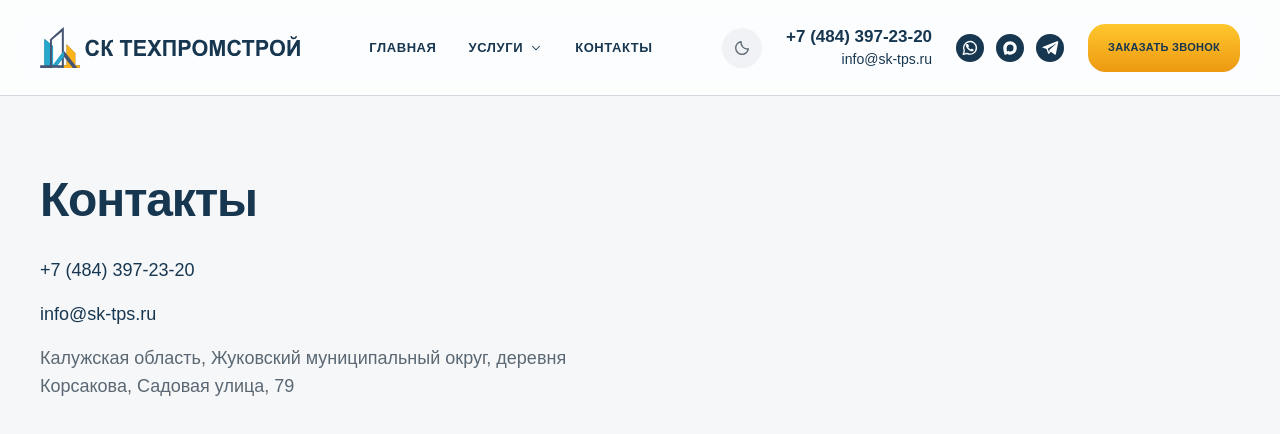
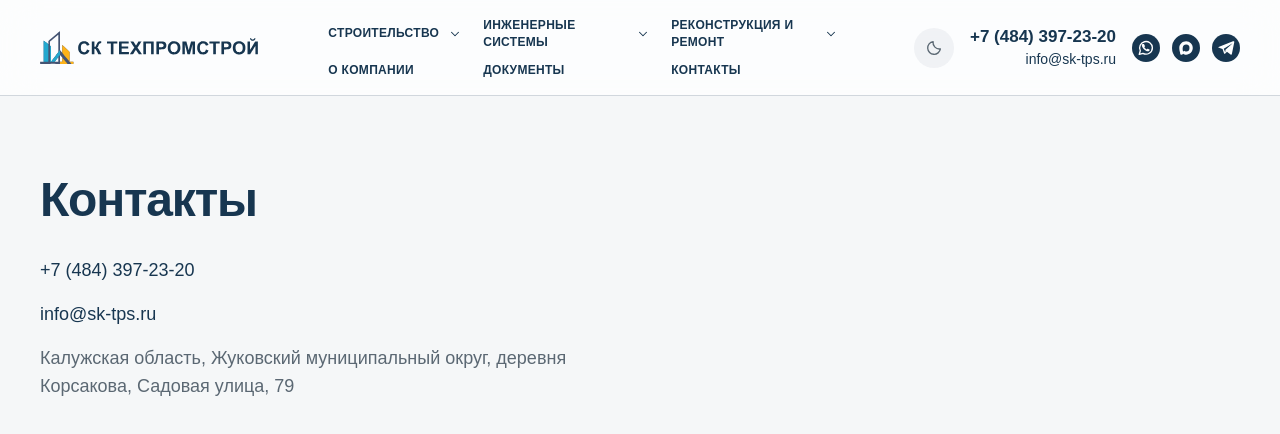
Before and after one commit to Cyrillkel/sk-tps, a Next.js app in the folder frontend/: page /contacts in a window 1280 px wide. Shown: the top 434 px of the page. Built offline with nearby package versions, Linux system fonts and the light colour scheme.

Commit message:
feat: enhance service navigation and add service directions

```diff
--- a/frontend/src/_app/styles/globals.css
+++ b/frontend/src/_app/styles/globals.css
@@ -502,6 +502,10 @@
 
 @media (min-width: 1280px) {
   :root { --site-header-height: 96px; }
+
+  .header-logo {
+    width: clamp(200px, 17vw, 260px);
+  }
 }
 
 @media (min-width: 1024px) {
--- a/frontend/src/_pages/service/ui/service-page.tsx
+++ b/frontend/src/_pages/service/ui/service-page.tsx
@@ -1,20 +1,25 @@
 import type { Metadata } from "next";
 import { notFound } from "next/navigation";
 
-import { services } from "@/entities/service";
+import { serviceDirections, services } from "@/entities/service";
 import { Container } from "@/shared/ui";
 
 type ServicePageProps = {
   params: Promise<{ slug: string }>;
 };
 
+const servicePages = [
+  ...services,
+  ...serviceDirections.filter((direction) => direction.slug !== "seti"),
+];
+
 export function generateStaticParams() {
-  return services.map(({ slug }) => ({ slug }));
+  return servicePages.map(({ slug }) => ({ slug }));
 }
 
 export async function generateMetadata({ params }: ServicePageProps): Promise<Metadata> {
   const { slug } = await params;
-  const service = services.find((item) => item.slug === slug);
+  const service = servicePages.find((item) => item.slug === slug);
 
   if (!service) notFound();
 
@@ -23,7 +28,7 @@ export async function generateMetadata({ params }: ServicePageProps): Promise<Me
 
 export async function ServicePage({ params }: ServicePageProps) {
   const { slug } = await params;
-  const service = services.find((item) => item.slug === slug);
+  const service = servicePages.find((item) => item.slug === slug);
 
   if (!service) notFound();
 
--- a/frontend/src/entities/service/index.ts
+++ b/frontend/src/entities/service/index.ts
@@ -1 +1,2 @@
 export { navigationServices, services } from "./model/services";
+export { serviceDirections, type ServiceDirection, type ServiceDirectionSlug } from "./model/service-directions";
--- /dev/null
+++ b/frontend/src/entities/service/model/service-directions.ts
@@ -0,0 +1,52 @@
+export type ServiceDirection = {
+  slug: string;
+  navigationLabel: string;
+  title: string;
+  overviewLabel: string;
+  projectsHref: string;
+  projects: readonly { title: string; href: string }[];
+};
+
+export const serviceDirections = [
+  {
+    slug: "stroitelstvo",
+    navigationLabel: "Строительство",
+    title: "Строительство зданий и сооружений",
+    overviewLabel: "О строительстве",
+    projectsHref: "https://sk-tps.ru/stroitelstvo",
+    projects: [
+      { title: "Изготовление и монтаж арочного навеса", href: "https://sk-tps.ru/izgotovlenie_montazh_arochnovo_navesa" },
+      { title: "Изготовление и монтаж входной группы", href: "https://sk-tps.ru/izgotovlenie_i_montazh_vhodnoj_gruppy" },
+      { title: "Изготовление и монтаж лестницы", href: "https://sk-tps.ru/izgotovlenie_i_montazh_lestnicy" },
+      { title: "Изготовление и монтаж навеса 6 × 12 м", href: "https://sk-tps.ru/izgotovlenie_i_montazh_navesa_6_12" },
+    ],
+  },
+  {
+    slug: "seti",
+    navigationLabel: "Инженерные системы",
+    title: "Инженерные и технологические системы",
+    overviewLabel: "Об инженерных системах",
+    projectsHref: "https://sk-tps.ru/seti",
+    projects: [
+      { title: "Реконструкция канализации «Ново Пакаджинг ББ»", href: "https://sk-tps.ru/rekonstrukciya_naruzhnoj_kanalizacii" },
+      { title: "Реконструкция водопровода КДЦ «Мир»", href: "https://sk-tps.ru/rekonstrukciya_pozharnogo_i_bytovogo_vodoprovoda" },
+      { title: "Монтаж тепловой сети «Адитим»", href: "https://sk-tps.ru/montazh_teplovoj_seti" },
+      { title: "Реконструкция паропровода Юхнов-1", href: "https://sk-tps.ru/rekonstrukciya_paroprovoda" },
+    ],
+  },
+  {
+    slug: "remont",
+    navigationLabel: "Реконструкция и ремонт",
+    title: "Реконструкция и капитальный ремонт",
+    overviewLabel: "О реконструкции и ремонте",
+    projectsHref: "https://sk-tps.ru/remont",
+    projects: [
+      { title: "Устройство фасада УФНС в Малоярославце", href: "https://sk-tps.ru/ustrojstvo_fasada" },
+      { title: "Ремонт помещения Боровской администрации", href: "https://sk-tps.ru/remont_pomeshcheniya" },
+      { title: "Ремонт АБК «Тосафф Рус»", href: "https://sk-tps.ru/remont_abk" },
+      { title: "Ремонт склада после пожара", href: "https://sk-tps.ru/remont_sklada_posle_pozhara" },
+    ],
+  },
+] as const satisfies readonly ServiceDirection[];
+
+export type ServiceDirectionSlug = (typeof serviceDirections)[number]["slug"];
--- /dev/null
+++ b/frontend/src/features/site-navigation/ui/direction-links.tsx
@@ -0,0 +1,66 @@
+import Link from "next/link";
+
+import type { ServiceDirection } from "@/entities/service";
+import { ArrowRightIcon, ArrowUpRightIcon } from "@/shared/ui";
+
+import { ServiceLinks } from "./service-links";
+
+type DirectionLinksProps = {
+  direction: ServiceDirection;
+  onNavigate: () => void;
+  mobile?: boolean;
+};
+
+export function DirectionLinks({ direction, onNavigate, mobile = false }: DirectionLinksProps) {
+  return (
+    <>
+      <Link
+        href={`/${direction.slug}`}
+        onClick={onNavigate}
+        className="mb-4 flex min-h-12 items-center justify-between gap-4 rounded-lg bg-background px-3 py-3 text-sm font-semibold text-primary hover:text-accent"
+      >
+        {direction.overviewLabel}
+        <ArrowRightIcon className="size-4 shrink-0" />
+      </Link>
+      <div className={direction.slug === "seti" && !mobile ? "grid grid-cols-2 gap-5" : "space-y-5"}>
+        {direction.slug === "seti" && (
+          <div>
+            <p className="mb-2 px-3 text-xs font-semibold text-muted">Услуги</p>
+            <ServiceLinks mobile={mobile} onNavigate={onNavigate} />
+          </div>
+        )}
+        <div>
+          <p className="mb-2 px-3 text-xs font-semibold text-muted">Наши работы</p>
+          <ul className="grid gap-1">
+            {direction.projects.map((project) => (
+              <li key={project.href}>
+                <a
+                  href={project.href}
+                  target="_blank"
+                  rel="noopener noreferrer"
+                  aria-label={`${project.title} (откроется в новой вкладке)`}
+                  onClick={onNavigate}
+                  className="group flex min-h-11 items-center gap-3 rounded-lg px-3 py-3 text-sm leading-relaxed text-primary hover:bg-background hover:text-accent"
+                >
+                  <span className="flex-1">{project.title}</span>
+                  <ArrowUpRightIcon className="size-3.5 shrink-0 text-muted/60 group-hover:text-accent" />
+                </a>
+              </li>
+            ))}
+          </ul>
+          <a
+            href={direction.projectsHref}
+            target="_blank"
+            rel="noopener noreferrer"
+            aria-label={`Все работы: ${direction.navigationLabel} (откроется в новой вкладке)`}
+            onClick={onNavigate}
+            className="mt-3 flex min-h-11 items-center justify-between gap-3 border-t border-border px-3 pt-3 text-sm font-semibold text-accent hover:text-accent-hover"
+          >
+            Все работы направления
+            <ArrowUpRightIcon className="size-4 shrink-0" />
+          </a>
+        </div>
+      </div>
+    </>
+  );
+}
--- a/frontend/src/features/site-navigation/ui/mobile-navigation.tsx
+++ b/frontend/src/features/site-navigation/ui/mobile-navigation.tsx
@@ -4,25 +4,32 @@ import Link from "next/link";
 import { useEffect, useRef, useState, type ReactNode } from "react";
 
 import { company } from "@/entities/company";
+import { serviceDirections, type ServiceDirectionSlug } from "@/entities/service";
 import { ChevronDownIcon, CloseIcon, Container, MaxIcon, MenuIcon, TelegramIcon, WhatsAppIcon } from "@/shared/ui";
 
-import { ServiceLinks } from "./service-links";
+import { DirectionLinks } from "./direction-links";
 
 export function MobileNavigation({ controls, logo }: { controls: ReactNode; logo: ReactNode }) {
   const [isOpen, setIsOpen] = useState(false);
-  const [servicesOpen, setServicesOpen] = useState(false);
+  const [openDirection, setOpenDirection] = useState<ServiceDirectionSlug | null>(null);
   const dialogRef = useRef<HTMLDialogElement>(null);
   const buttonRef = useRef<HTMLButtonElement>(null);
   const closeRef = useRef<HTMLButtonElement>(null);
-  const servicesRef = useRef<HTMLButtonElement>(null);
+  const directionButtonsRef = useRef<Partial<Record<ServiceDirectionSlug, HTMLButtonElement | null>>>({});
 
   function closeMenu() {
     dialogRef.current?.close();
   }
 
+  function collapseDirection() {
+    if (!openDirection) return;
+    setOpenDirection(null);
+    directionButtonsRef.current[openDirection]?.focus();
+  }
+
   function openMenu() {
     dialogRef.current?.showModal();
-    setServicesOpen(false);
+    setOpenDirection(null);
     setIsOpen(true);
     requestAnimationFrame(() => closeRef.current?.focus());
   }
@@ -70,16 +77,22 @@ export function MobileNavigation({ controls, logo }: { controls: ReactNode; logo
         id="mobile-navigation"
         aria-label="Мобильное меню"
         className="mobile-menu"
+        onKeyDown={(event) => {
+          if (event.key === "Escape" && openDirection) {
+            event.preventDefault();
+            event.stopPropagation();
+            collapseDirection();
+          }
+        }}
         onClose={() => {
           setIsOpen(false);
-          setServicesOpen(false);
+          setOpenDirection(null);
           if (!window.matchMedia("(min-width: 1280px)").matches) buttonRef.current?.focus();
         }}
         onCancel={(event) => {
-          if (servicesOpen) {
+          if (openDirection) {
             event.preventDefault();
-            setServicesOpen(false);
-            servicesRef.current?.focus();
+            collapseDirection();
           }
         }}
       >
@@ -96,14 +109,26 @@ export function MobileNavigation({ controls, logo }: { controls: ReactNode; logo
             <nav aria-label="Мобильная навигация">
               <ul className="space-y-2 text-primary">
                 <li><Link href="/" onClick={closeMenu} className="block rounded-lg py-3 text-xl font-semibold hover:text-accent">Главная</Link></li>
-                <li>
-                  <button ref={servicesRef} type="button" aria-expanded={servicesOpen} aria-controls="mobile-services" onClick={() => setServicesOpen((open) => !open)} className="flex w-full items-center justify-between rounded-lg py-3 text-xl font-semibold hover:text-accent">
-                    Услуги <ChevronDownIcon className={`size-5 transition-transform ${servicesOpen ? "rotate-180" : ""}`} />
-                  </button>
-                  <div id="mobile-services" hidden={!servicesOpen} className="mb-4 rounded-lg border border-border bg-background p-2">
-                    <ServiceLinks mobile onNavigate={closeMenu} />
-                  </div>
-                </li>
+                {serviceDirections.map((direction) => (
+                  <li key={direction.slug}>
+                    <button
+                      ref={(element) => { directionButtonsRef.current[direction.slug] = element; }}
+                      type="button"
+                      aria-expanded={openDirection === direction.slug}
+                      aria-controls={`mobile-${direction.slug}`}
+                      onClick={() => setOpenDirection((current) => current === direction.slug ? null : direction.slug)}
+                      className="flex min-h-12 w-full items-center justify-between gap-4 rounded-lg py-3 text-left text-xl font-semibold hover:text-accent"
+                    >
+                      {direction.navigationLabel}
+                      <ChevronDownIcon className={`size-5 shrink-0 transition-transform ${openDirection === direction.slug ? "rotate-180" : ""}`} />
+                    </button>
+                    <div id={`mobile-${direction.slug}`} hidden={openDirection !== direction.slug} className="mb-4 rounded-lg border border-border bg-surface p-3">
+                      <DirectionLinks direction={direction} mobile onNavigate={closeMenu} />
+                    </div>
+                  </li>
+                ))}
+                <li><Link href="/#about" onClick={closeMenu} className="block rounded-lg py-3 text-xl font-semibold hover:text-accent">О компании</Link></li>
+                <li><Link href="/#documents" onClick={closeMenu} className="block rounded-lg py-3 text-xl font-semibold hover:text-accent">Документы</Link></li>
                 <li><Link href="/contacts" onClick={closeMenu} className="block rounded-lg py-3 text-xl font-semibold hover:text-accent">Контакты</Link></li>
               </ul>
             </nav>
--- a/frontend/src/features/site-navigation/ui/site-navigation.tsx
+++ b/frontend/src/features/site-navigation/ui/site-navigation.tsx
@@ -4,11 +4,11 @@ import Link from "next/link";
 import { usePathname } from "next/navigation";
 import { useEffect, useRef, useState, type ReactNode } from "react";
 
-import { services } from "@/entities/service";
+import { serviceDirections, services, type ServiceDirectionSlug } from "@/entities/service";
 import { ChevronDownIcon } from "@/shared/ui";
 
 import { MobileNavigation } from "./mobile-navigation";
-import { ServiceLinks } from "./service-links";
+import { DirectionLinks } from "./direction-links";
 
 type SiteNavigationProps = {
   mobileControls: ReactNode;
@@ -17,74 +17,113 @@ type SiteNavigationProps = {
 
 export function SiteNavigation({ mobileControls, mobileLogo }: SiteNavigationProps) {
   const pathname = usePathname().replace(/\/$/, "") || "/";
-  const [servicesOpen, setServicesOpen] = useState(false);
+  const [openDirection, setOpenDirection] = useState<ServiceDirectionSlug | null>(null);
   const menuRef = useRef<HTMLDivElement>(null);
-  const servicesRef = useRef<HTMLButtonElement>(null);
-  const isServicePage = pathname === "/seti" || services.some((service) => pathname === `/${service.slug}`);
+  const buttonsRef = useRef<Partial<Record<ServiceDirectionSlug, HTMLButtonElement | null>>>({});
+  const activeDirection = serviceDirections.find((direction) => pathname === `/${direction.slug}`)?.slug
+    ?? (services.some((service) => pathname === `/${service.slug}`) ? "seti" : null);
 
-  function closeServices() {
-    setServicesOpen(false);
+  function closeDirection() {
+    setOpenDirection(null);
+  }
+
+  function focusSubmenu(slug: ServiceDirectionSlug) {
+    setOpenDirection(slug);
+    requestAnimationFrame(() => menuRef.current?.querySelector<HTMLAnchorElement>(`#desktop-${slug} a`)?.focus());
   }
 
   useEffect(() => {
-    if (!servicesOpen) return;
+    if (!openDirection) return;
+    const desktop = window.matchMedia("(min-width: 1280px)");
     function onKeyDown(event: KeyboardEvent) {
       if (event.key === "Escape") {
-        setServicesOpen(false);
-        servicesRef.current?.focus();
+        setOpenDirection(null);
+        if (openDirection) buttonsRef.current[openDirection]?.focus();
       }
     }
     function onPointerDown(event: PointerEvent) {
-      if (event.target instanceof Node && !menuRef.current?.contains(event.target)) setServicesOpen(false);
+      if (event.target instanceof Node && !menuRef.current?.contains(event.target)) setOpenDirection(null);
+    }
+    function onBreakpointChange() {
+      if (!desktop.matches) setOpenDirection(null);
     }
     document.addEventListener("keydown", onKeyDown);
     document.addEventListener("pointerdown", onPointerDown);
+    desktop.addEventListener("change", onBreakpointChange);
     return () => {
       document.removeEventListener("keydown", onKeyDown);
       document.removeEventListener("pointerdown", onPointerDown);
+      desktop.removeEventListener("change", onBreakpointChange);
     };
-  }, [servicesOpen]);
+  }, [openDirection]);
 
   return (
     <div className="ml-auto xl:mx-auto">
-      <div ref={menuRef} onBlur={(event) => { if (!event.currentTarget.contains(event.relatedTarget)) closeServices(); }} className="hidden xl:block">
+      <div
+        ref={menuRef}
+        onBlur={(event) => { if (!event.currentTarget.contains(event.relatedTarget)) closeDirection(); }}
+        onMouseLeave={(event) => {
+          if (!event.currentTarget.contains(document.activeElement)) closeDirection();
+        }}
+        className="hidden xl:block"
+      >
         <nav aria-label="Основная навигация">
-          <ul className="flex items-center gap-8 text-[13px] font-semibold tracking-[0.045em] text-primary">
-            <li><Link href="/" aria-current={pathname === "/" ? "page" : undefined} className="py-4 hover:text-accent">ГЛАВНАЯ</Link></li>
+          <ul className="grid grid-cols-[repeat(3,auto)] items-center gap-x-4 text-xs font-semibold tracking-[0.025em] text-primary uppercase 2xl:gap-x-5 min-[1920px]:flex">
+            <li className="hidden min-[1920px]:block"><Link href="/" aria-current={pathname === "/" ? "page" : undefined} className="block py-4 hover:text-accent">Главная</Link></li>
+            {serviceDirections.map((direction) => (
               <li
+                key={direction.slug}
                 className="relative"
-              onMouseLeave={(event) => {
-                if (!event.currentTarget.contains(document.activeElement)) closeServices();
+                onPointerEnter={(event) => {
+                  if (event.pointerType === "mouse") setOpenDirection(direction.slug);
                 }}
                 onBlur={(event) => {
-                if (!event.currentTarget.contains(event.relatedTarget)) closeServices();
+                  if (!event.currentTarget.contains(event.relatedTarget)) closeDirection();
                 }}
               >
-              <button
-                ref={servicesRef}
-                type="button"
-                aria-expanded={servicesOpen}
-                aria-controls="desktop-services"
-                onClick={() => setServicesOpen((open) => !open)}
+                <div className={`flex items-center gap-1 ${activeDirection === direction.slug ? "text-accent" : ""}`}>
+                  <Link
+                    href={`/${direction.slug}`}
+                    aria-current={pathname === `/${direction.slug}` ? "page" : undefined}
+                    onClick={closeDirection}
                     onKeyDown={(event) => {
                       if (event.key === "ArrowDown") {
                         event.preventDefault();
-                    setServicesOpen(true);
-                    requestAnimationFrame(() => menuRef.current?.querySelector<HTMLAnchorElement>("#desktop-services a")?.focus());
+                        focusSubmenu(direction.slug);
                       }
                     }}
-                className={`flex items-center gap-1.5 py-4 hover:text-accent ${isServicePage ? "text-accent" : ""}`}
+                    className="max-w-36 py-1.5 leading-snug hover:text-accent min-[1920px]:py-4"
                   >
-                УСЛУГИ <ChevronDownIcon className={`size-3.5 transition-transform ${servicesOpen ? "rotate-180" : ""}`} />
+                    {direction.navigationLabel}
+                  </Link>
+                  <button
+                    ref={(element) => { buttonsRef.current[direction.slug] = element; }}
+                    type="button"
+                    aria-label={`Подменю: ${direction.navigationLabel}`}
+                    aria-expanded={openDirection === direction.slug}
+                    aria-controls={`desktop-${direction.slug}`}
+                    onClick={() => setOpenDirection((current) => current === direction.slug ? null : direction.slug)}
+                    onKeyDown={(event) => {
+                      if (event.key === "ArrowDown") {
+                        event.preventDefault();
+                        focusSubmenu(direction.slug);
+                      }
+                    }}
+                    className="flex min-h-11 w-6 shrink-0 items-center justify-center hover:text-accent"
+                  >
+                    <ChevronDownIcon className={`size-3.5 transition-transform ${openDirection === direction.slug ? "rotate-180" : ""}`} />
                   </button>
-              <div id="desktop-services" hidden={!servicesOpen} className="absolute top-full left-0 w-[360px] pt-5 font-normal tracking-normal">
-                <div className="max-h-[70dvh] overflow-y-auto rounded-xl border border-border bg-surface p-5 shadow-[0_18px_60px_-15px_#17365040]">
-                  <p className="mb-3 px-3 text-[10px] font-semibold tracking-[0.12em] text-muted uppercase">Инженерные и технологические системы</p>
-                  <ServiceLinks onNavigate={closeServices} />
+                </div>
+                <div id={`desktop-${direction.slug}`} hidden={openDirection !== direction.slug} className={`absolute top-[calc(100%+1.75rem)] left-1/2 -translate-x-1/2 pt-4 text-left font-normal tracking-normal normal-case min-[1920px]:top-full min-[1920px]:pt-7 ${direction.slug === "seti" ? "w-[680px]" : "w-[400px]"}`}>
+                  <div className="max-h-[calc(100dvh-8rem)] overflow-y-auto overscroll-contain rounded-xl border border-border bg-surface p-4 shadow-[0_18px_60px_-15px_#17365040] sm:p-5">
+                    <DirectionLinks direction={direction} onNavigate={closeDirection} />
                   </div>
                 </div>
               </li>
-            <li><Link href="/contacts" aria-current={pathname === "/contacts" ? "page" : undefined} className="py-4 hover:text-accent">КОНТАКТЫ</Link></li>
+            ))}
+            <li><Link href="/#about" onClick={closeDirection} className="block py-1.5 hover:text-accent min-[1920px]:py-4">О компании</Link></li>
+            <li><Link href="/#documents" onClick={closeDirection} className="block py-1.5 hover:text-accent min-[1920px]:py-4">Документы</Link></li>
+            <li><Link href="/contacts" aria-current={pathname === "/contacts" ? "page" : undefined} className="block py-1.5 hover:text-accent min-[1920px]:py-4">Контакты</Link></li>
           </ul>
         </nav>
       </div>
--- a/frontend/src/widgets/home-about/ui/home-about.tsx
+++ b/frontend/src/widgets/home-about/ui/home-about.tsx
@@ -24,7 +24,7 @@ export function HomeAbout() {
         </svg>
       </div>
 
-      <Container className="relative z-10 mx-auto max-w-[1280px]">
+      <Container className="relative z-10 mx-auto max-w-[1440px]">
         <div className="grid items-center gap-10 sm:gap-12 lg:grid-cols-[0.9fr_1fr] lg:gap-16 xl:gap-24">
           <div className="order-2 relative pl-3 pb-3 sm:pl-5 sm:pb-5 lg:order-1">
             <div className="about-photo-frame" aria-hidden="true" />
@@ -33,7 +33,7 @@ export function HomeAbout() {
                 src="/images/services/pipelines.webp"
                 alt="Технологические трубопроводы и насосное оборудование"
                 fill
-                sizes="(min-width: 1280px) 504px, (min-width: 1024px) 42vw, (min-width: 640px) calc(100vw - 84px), calc(100vw - 52px)"
+                sizes="(min-width: 1440px) 580px, (min-width: 1024px) 42vw, (min-width: 640px) calc(100vw - 84px), calc(100vw - 52px)"
                 className="object-cover object-[42%_center]"
               />
               <div className="about-photo-shade absolute inset-0" aria-hidden="true" />
--- a/frontend/src/widgets/home-credentials/ui/home-credentials.tsx
+++ b/frontend/src/widgets/home-credentials/ui/home-credentials.tsx
@@ -9,7 +9,7 @@ export function HomeCredentials() {
       aria-labelledby="documents-title"
       className="home-credentials border-t border-border py-16 sm:py-20 lg:py-24"
     >
-      <Container className="mx-auto max-w-[1280px]">
+      <Container className="mx-auto max-w-[1440px]">
         <div className="mb-10 sm:mb-12 lg:mb-14">
           <h2 id="documents-title" className="text-3xl leading-[1.12] font-semibold tracking-[-0.035em] text-primary sm:text-4xl lg:text-5xl">
             Допуски и лицензии
--- a/frontend/src/widgets/site-header/ui/site-header.tsx
+++ b/frontend/src/widgets/site-header/ui/site-header.tsx
@@ -9,7 +9,7 @@ import { Container, MaxIcon, PhoneIcon, TelegramIcon, WhatsAppIcon } from "@/sha
 export function SiteHeader() {
   return (
     <header className="site-header">
-      <Container className="flex h-full items-center justify-between gap-2 sm:gap-4 xl:gap-6">
+      <Container className="flex h-full items-center justify-between gap-2 sm:gap-4">
         <Link
           href="/"
           aria-label={`${company.name} — главная`}
@@ -74,7 +74,7 @@ export function SiteHeader() {
         </div>
         <Link
           href="/contacts"
-          className="button-brand hidden min-h-12 shrink-0 px-5 text-[11px] tracking-wide uppercase xl:inline-flex"
+          className="button-brand hidden min-h-12 shrink-0 px-5 text-[11px] tracking-wide uppercase 2xl:inline-flex"
         >
           Заказать звонок
         </Link>
```
Also changed, not shown: 1 other file (tests, documents, lock files or other folders). Lines whose indentation alone changed are shown as unchanged.
